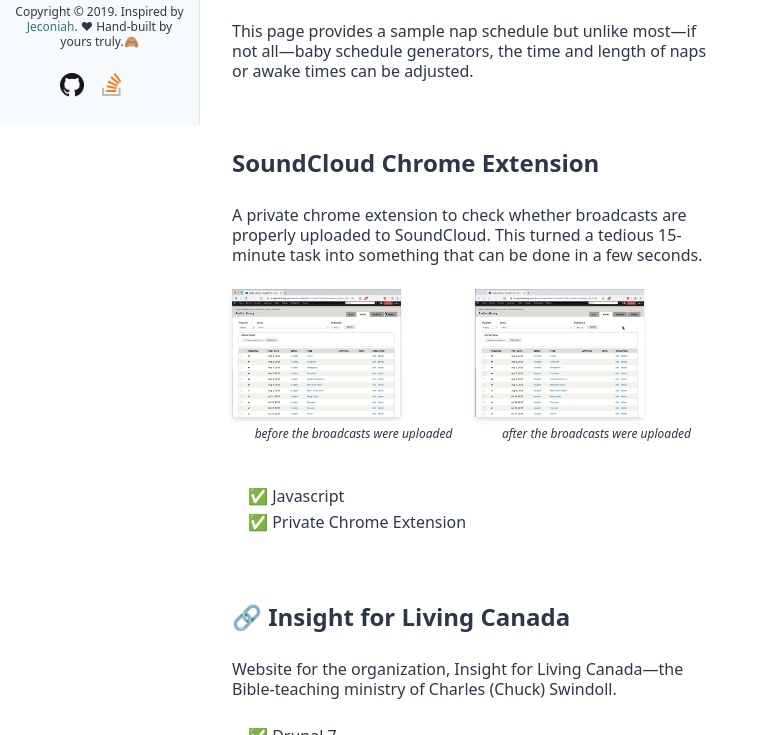
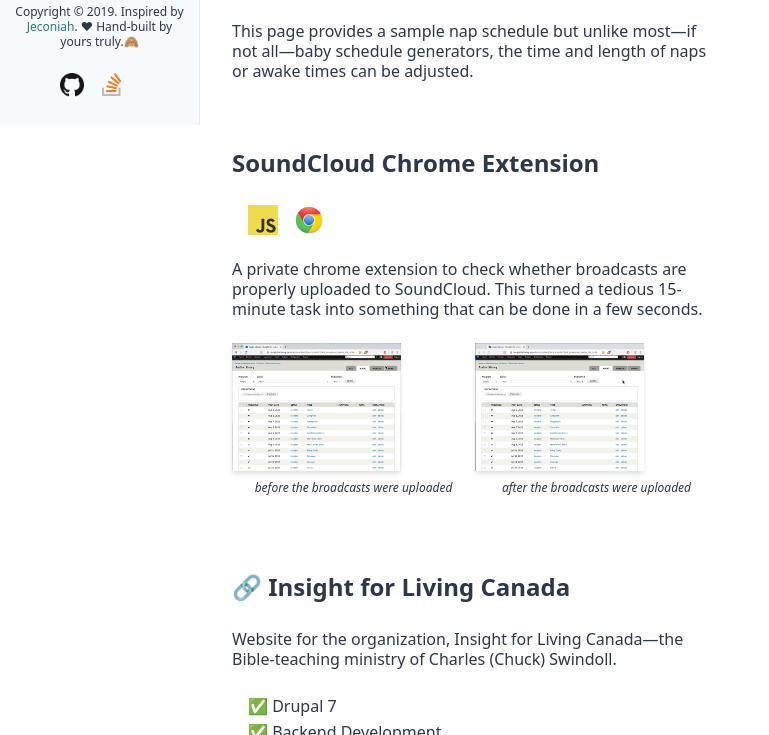
Before and after one commit to akosipax/portfolio, a Gatsby site: page /projects in a window 1280 px wide. Shown: the part 675-1410 px from the top of the page, without its empty margins (0-769 px from the left). Built offline with nearby package versions, Linux system fonts and the light colour scheme; Gatsby itself is replaced by a stand-in of ours.

Commit message:
:art: use BuiltWith component for Chrome extension project

```diff
--- a/src/images/logos/logos.js
+++ b/src/images/logos/logos.js
@@ -6,6 +6,8 @@
 import cypress from "./cypress.png"
 import laravel from "./laravel.png"
 import vue from "./vue.svg"
+import chrome from "./chrome.png"
+import js from "./js.png"
 
 export default {
   selenium,
@@ -16,4 +18,6 @@
   laravel,
   vue,
   cypress,
+  chrome,
+  js,
 }
--- a/src/pages/projects.js
+++ b/src/pages/projects.js
@@ -115,6 +115,20 @@
     </p>
 
     <h3>SoundCloud Chrome Extension</h3>
+    <BuiltWith
+      items={[
+        {
+          href: "#",
+          description: "Javascript",
+          src: logos.js,
+        },
+        {
+          href: "https://developer.chrome.com/extensions",
+          description: "Chrome extension",
+          src: logos.chrome,
+        },
+      ]}
+    />
     <p>
       A private chrome extension to check whether broadcasts are properly
       uploaded to SoundCloud. This turned a tedious 15-minute task into
@@ -133,20 +147,6 @@
         },
       ]}
     />
-    <ul className="mt-8">
-      <li className={styles.item}>
-        <span role="img" aria-label="check">
-          ✅
-        </span>{" "}
-        Javascript
-      </li>
-      <li className={styles.item}>
-        <span role="img" aria-label="check">
-          ✅
-        </span>{" "}
-        Private Chrome Extension
-      </li>
-    </ul>
 
     <h3>
       <a href="https://www.insightforliving.ca">
```
Also changed, not shown: src/images/logos/chrome.png (added), src/images/logos/js.png (added).
